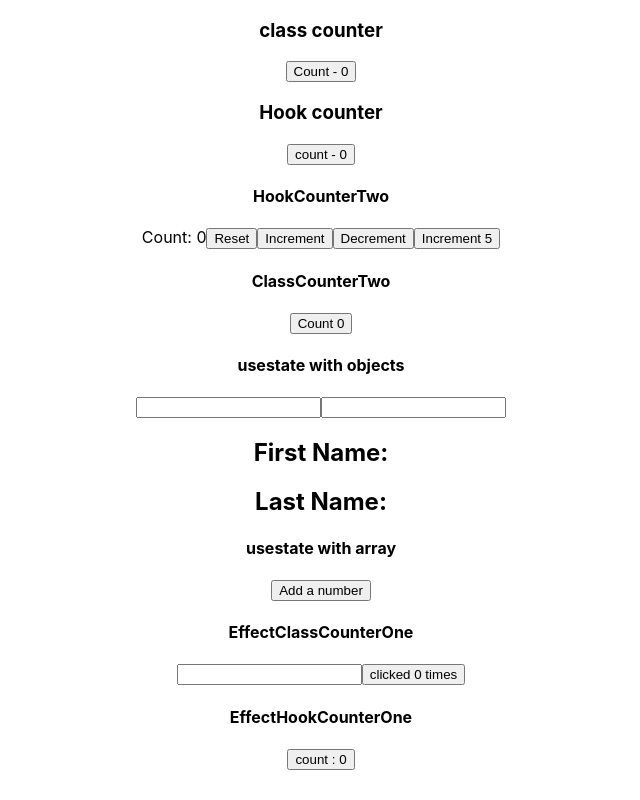
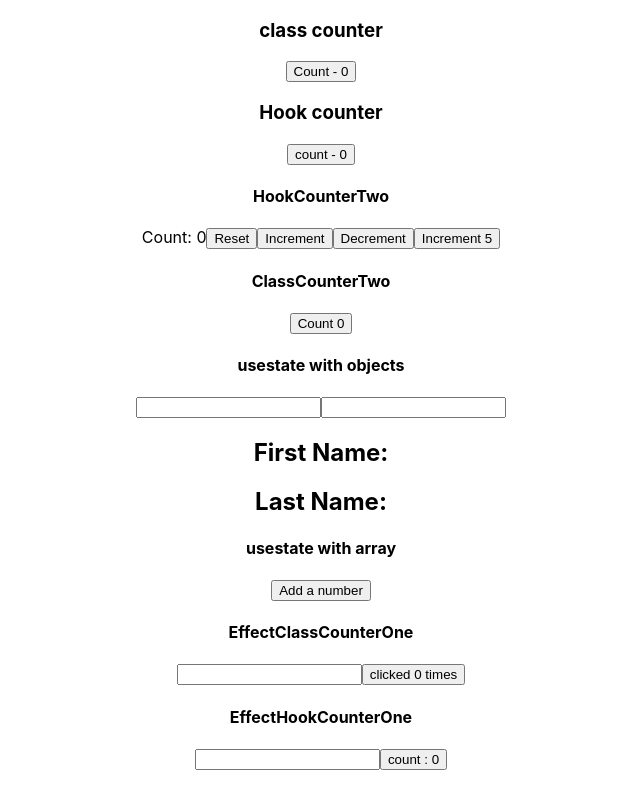
Before and after one commit to Vaishnavireddiee01/react-hooks, a React (Create React App) app: page / in a window 1280 px wide. Shown: the whole page, without its empty margins (319-959 px from the left). Built offline with nearby package versions, Linux system fonts and the light colour scheme.

Commit message:
conditionally run effects

```diff
--- a/src/components/EffectHookCounterOne.js
+++ b/src/components/EffectHookCounterOne.js
@@ -2,14 +2,15 @@ import React, {useState, useEffect} from 'react';
 
 function HookCounterOne() {
     const [count, setCount] = useState(0)
-
+    const [name, setName] = useState('')
     useEffect(() => {
+      console.log("updating document title")
       document.title=`clicked ${count} times`;
 
-
-    })
+    }, [count])
   return (
     <div>
+      <input type="text" value={name} onChange={(e) => setName(e.target.value)} />
         <button onClick={() => setCount(count + 1)}>
             count : {count} </button>
 
```
